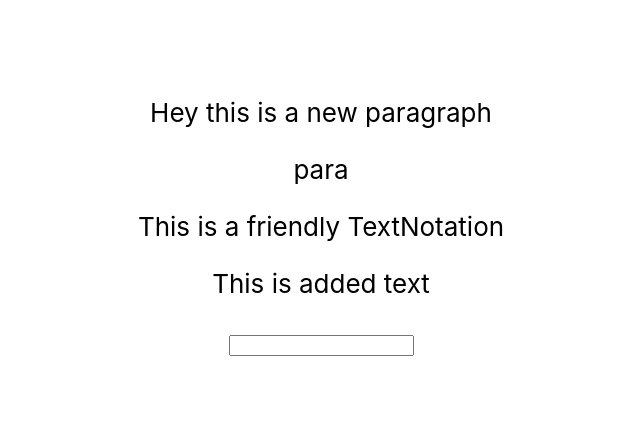
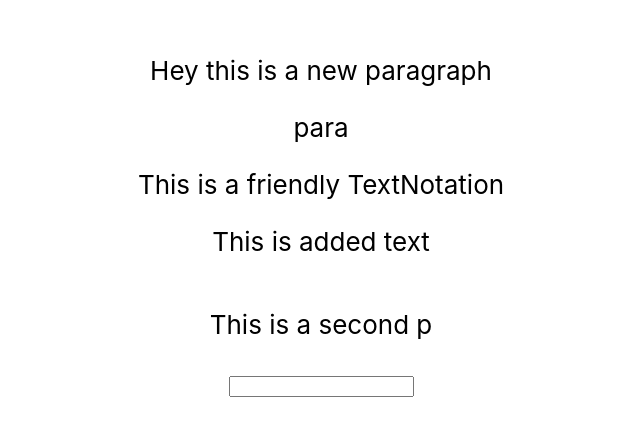
Before and after one commit to triangletrianglesquareplusx/git-experiment, a React (Create React App) app: page / in a window 1280 px wide. Shown: the part 174-610 px from the top of the page, without its empty margins (319-959 px from the left). Built offline with nearby package versions, Linux system fonts and the light colour scheme.

Commit message:
adding second p in textnotation

```diff
--- a/src/components/TextNotation.jsx
+++ b/src/components/TextNotation.jsx
@@ -6,6 +6,7 @@ function TextNotation() {
     <>
       <div>This is a friendly TextNotation</div>
       <p>This is added text</p>
+      <p>This is a second p</p>
     </>
   );
 }
```
